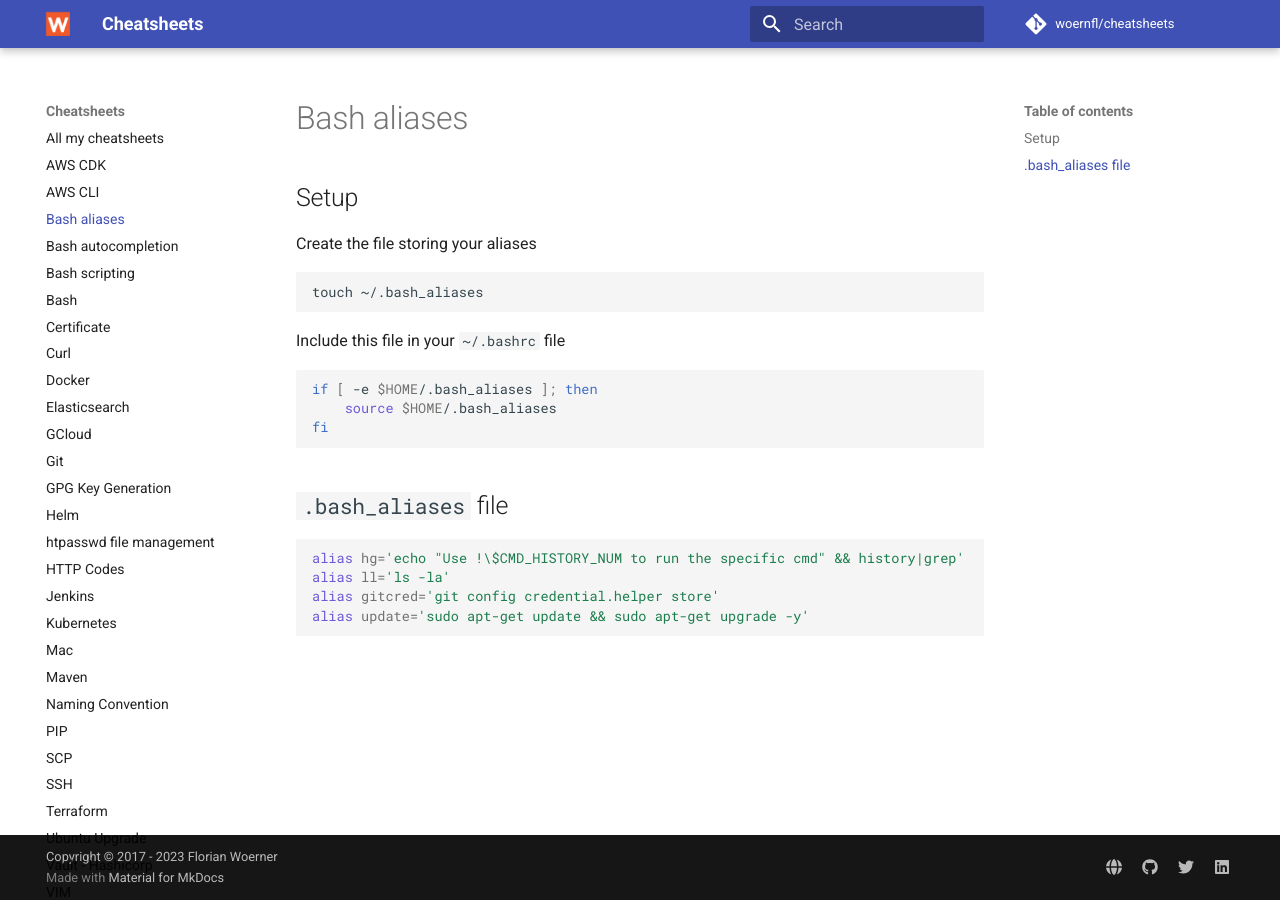
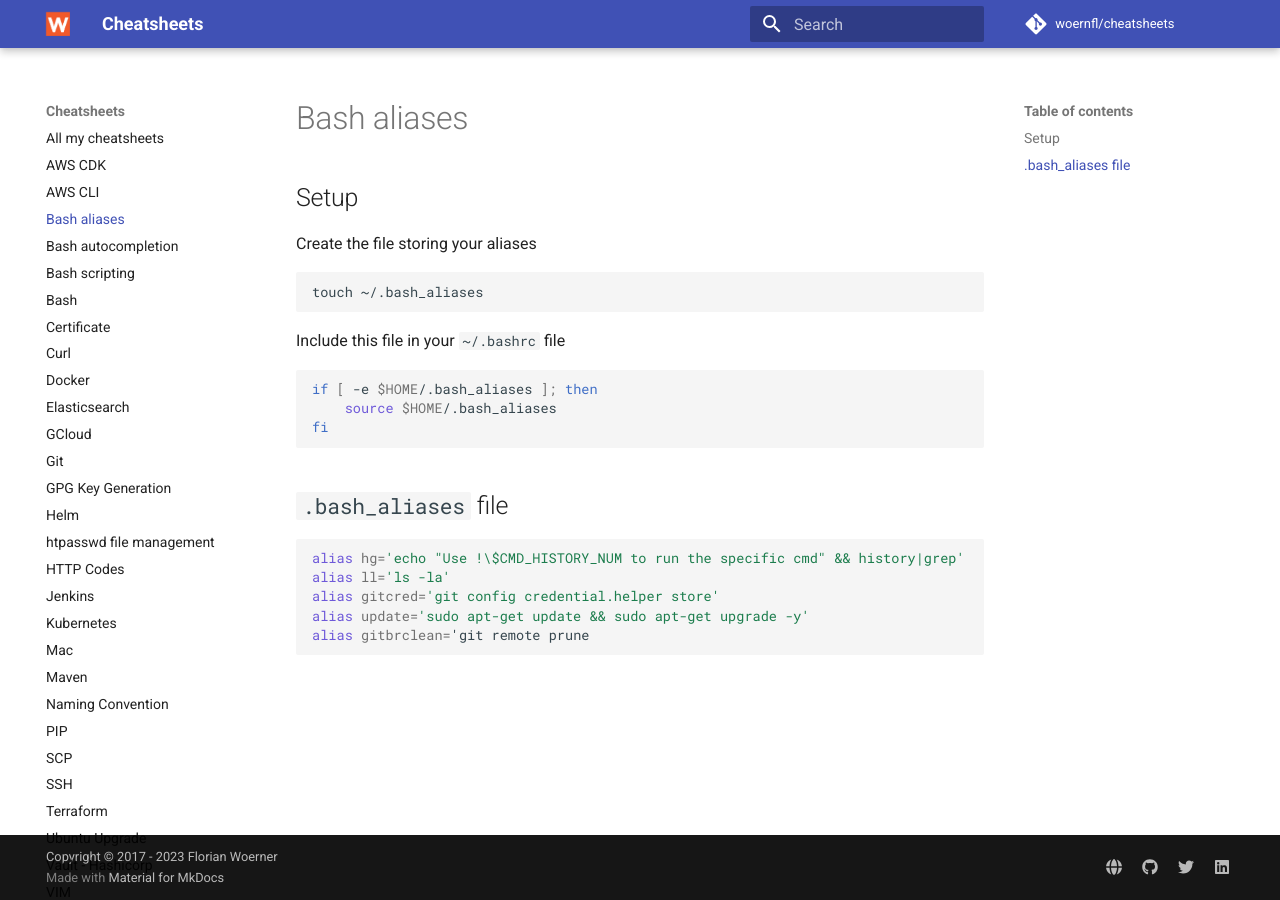
Before and after one commit to woernfl/cheatsheets, an MkDocs documentation site: the page built from docs/bash-aliases.md, in a window 1280 px wide. Built offline with MkDocs 1.6.1 and Material for MkDocs 9.7.7, drawn with Linux system fonts in a browser that asks for light colours; comment, search, counter and statistics services are not loaded.

Commit message:
Update bash-aliases.md

````diff
--- a/docs/bash-aliases.md
+++ b/docs/bash-aliases.md
@@ -23,4 +23,5 @@ alias hg='echo "Use !\$CMD_HISTORY_NUM to run the specific cmd" && history|grep'
 alias ll='ls -la'
 alias gitcred='git config credential.helper store'
 alias update='sudo apt-get update && sudo apt-get upgrade -y'
+alias gitbrclean='git remote prune
 ```
````
